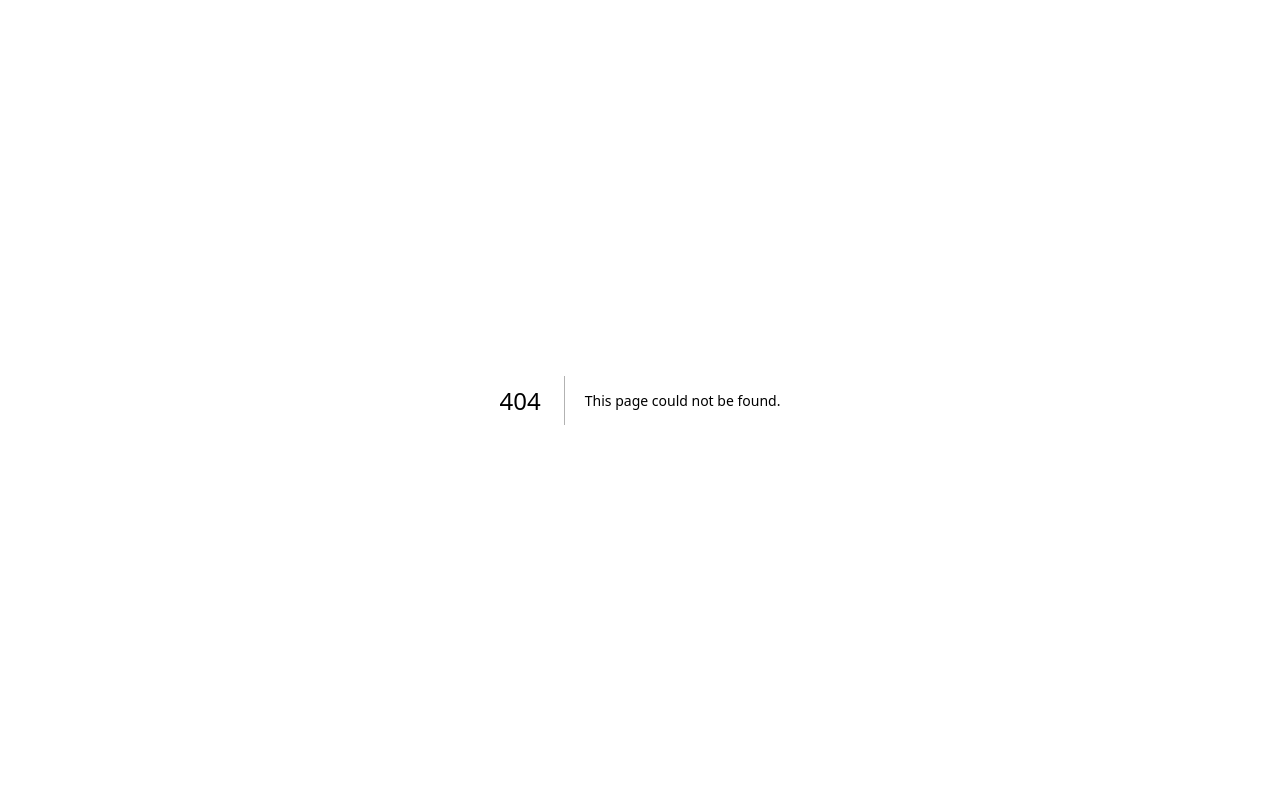
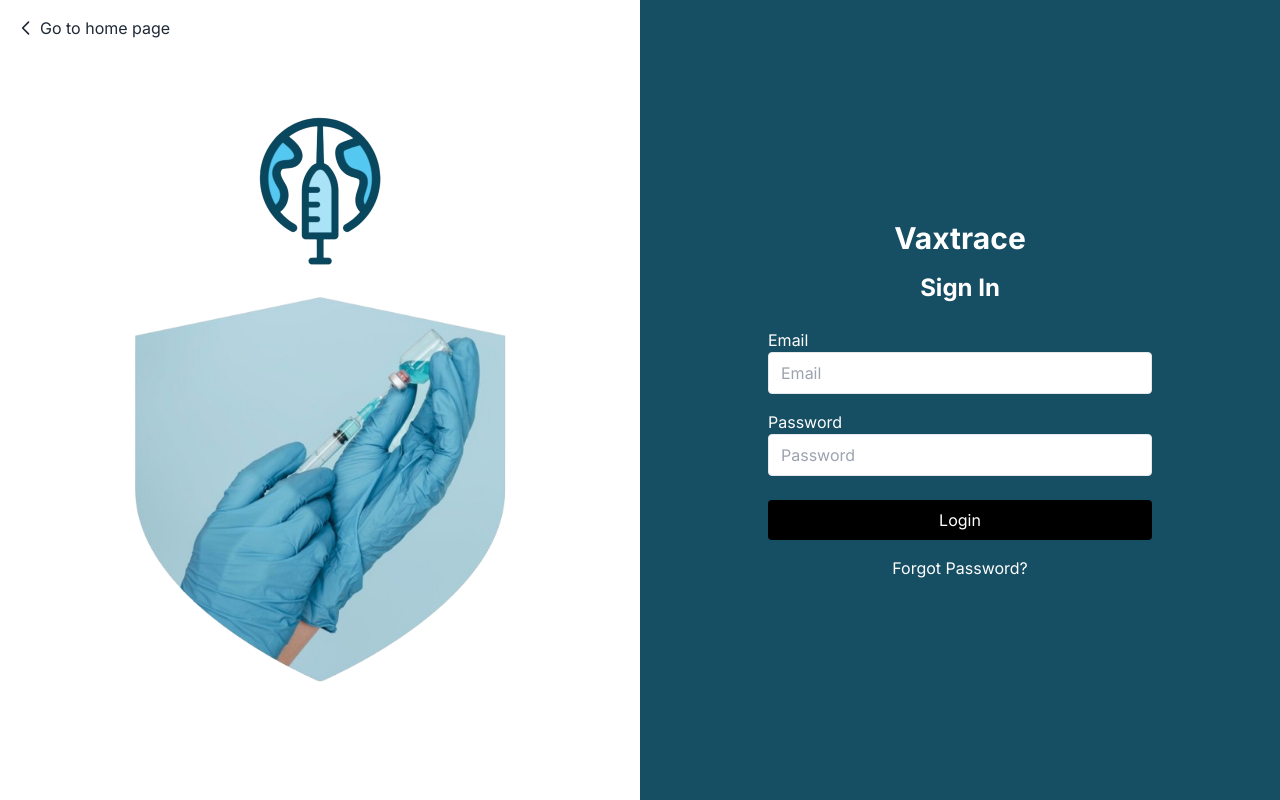
Before and after one commit to enmareynoso/vaxtrace-client, a Next.js app: page /sign-in in a window 1280 px wide. Before the commit this address had no page. Built offline with nearby package versions, Linux system fonts and the light colour scheme.

Commit message:
Add sign-in page

```diff
--- /dev/null
+++ b/app/sign-in/page.tsx
@@ -0,0 +1,11 @@
+"use client";
+import React from 'react';
+import SignIn from '../../components/Frontend/sign-in';
+
+const SignInPage: React.FC = () => {
+    return (
+        <SignIn />
+    );
+};
+
+export default SignInPage;
--- a/components/Frontend/Navbar.tsx
+++ b/components/Frontend/Navbar.tsx
@@ -32,7 +32,7 @@
           </a>
         </div>
         <div className="hidden lg:flex lg:flex-1 lg:justify-end items-center space-x-4">
-          <a href="#" className="px-4 py-2 text-sm font-medium text-gray-800 bg-gray-100 hover:bg-gray-200 rounded-md">
+          <a href="/sign-in" className="px-4 py-2 text-sm font-medium text-gray-800 bg-gray-100 hover:bg-gray-200 rounded-md">
             Login
           </a>
           <a href="#" className="px-4 py-2 text-sm font-medium text-white bg-cyan-900 rounded-md hover:bg-blue-700">
@@ -72,7 +72,7 @@
                 <a href="#faqs" className="block px-3 py-2 text-base font-semibold text-gray-800" onClick={() => setMobileMenuOpen(false)}>FAQs</a>
               </div>
               <div className="py-6">
-                <a href="#" className="block px-3 py-2.5 text-base font-semibold text-gray-800">Login</a>
+                <a href="/sign-in" className="block px-3 py-2.5 text-base font-semibold text-gray-800">Login</a>
                 <a href="#" className="block px-3 py-2.5 text-base font-semibold text-white bg-cyan-900 rounded-md">Center Sign Up</a>
               </div>
             </div>
--- /dev/null
+++ b/components/Frontend/sign-in.tsx
@@ -0,0 +1,79 @@
+import React, { useState } from 'react';
+import Image from 'next/image';
+import logo from '../../images/logo.png';
+import MainImage from '../../images/heroImage.png';
+
+const SignIn: React.FC = () => {
+    const [email, setEmail] = useState('');
+    const [password, setPassword] = useState('');
+
+    const handleSubmit = (e: React.FormEvent) => {
+        e.preventDefault();
+        console.log('Email:', email);
+        console.log('Password:', password);
+    };
+
+    return (
+        <div className="min-h-screen flex flex-col md:flex-row">
+            <div className="w-full md:w-1/2 bg-white flex flex-col items-center justify-center p-4 md:p-10 relative flex-1">
+                <a href="/" className="absolute top-4 left-4 text-gray-800 hover:underline flex items-center">
+                    <svg className="w-5 h-5 mr-1" fill="none" stroke="currentColor" viewBox="0 0 24 24" xmlns="http://www.w3.org/2000/svg">
+                        <path strokeLinecap="round" strokeLinejoin="round" strokeWidth="2" d="M15 19l-7-7 7-7"></path>
+                    </svg>
+                    Go to home page
+                </a>
+                <Image className="h-20 md:h-40 w-auto mb-4" src={logo} alt="Vaxtrace Logo" />
+                <div className="relative z-10 inline-block pt-2 md:pt-11 lg:pt-0">
+                    <Image
+                        src={MainImage}
+                        alt="hero"
+                        width={400}
+                        height={300}
+                        className="max-w-xs md:max-w-sm h-auto"
+                    />
+                </div>
+            </div>
+            <div className="w-full md:w-1/2 bg-cyan-900 flex items-center justify-center p-4 md:p-10 flex-1">
+                <div className="bg-transparent p-4 md:p-8 rounded w-full max-w-md">
+                    <h1 className="text-2xl md:text-3xl font-bold mb-4 text-center text-white">Vaxtrace</h1>
+                    <h2 className="text-xl md:text-2xl font-bold mb-6 text-center text-white">Sign In</h2>
+                    <form onSubmit={handleSubmit}>
+                        <div className="mb-4">
+                            <label className="block text-white">Email</label>
+                            <input
+                                type="email"
+                                value={email}
+                                onChange={(e) => setEmail(e.target.value)}
+                                className="w-full px-3 py-2 border rounded"
+                                placeholder="Email"
+                                required
+                            />
+                        </div>
+                        <div className="mb-6">
+                            <label className="block text-white">Password</label>
+                            <input
+                                type="password"
+                                value={password}
+                                onChange={(e) => setPassword(e.target.value)}
+                                className="w-full px-3 py-2 border rounded"
+                                placeholder="Password"
+                                required
+                            />
+                        </div>
+                        <button
+                            type="submit"
+                            className="w-full bg-black text-white py-2 rounded hover:bg-gray-800 transition duration-200"
+                        >
+                            Login
+                        </button>
+                        <div className="mt-4 text-center">
+                            <a href="#" className="text-white hover:underline">Forgot Password?</a>
+                        </div>
+                    </form>
+                </div>
+            </div>
+        </div>
+    );
+};
+
+export default SignIn;
```
